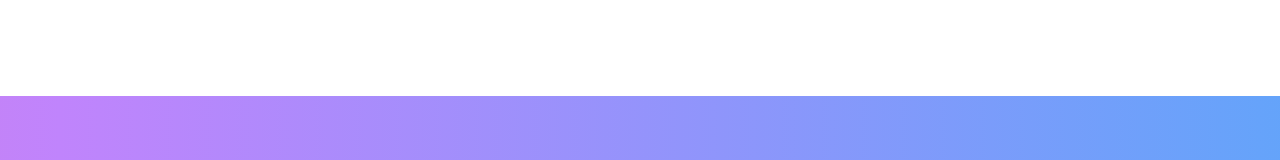
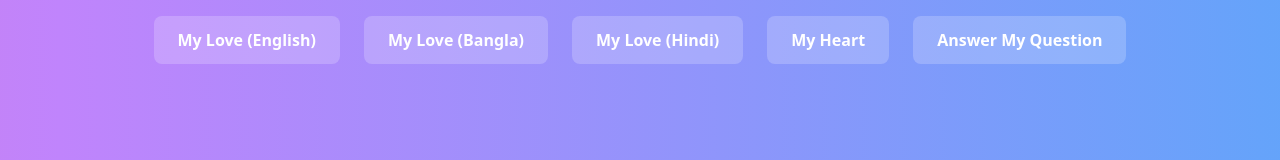
Before and after one commit to askmesupu/finalhope, a React (Create React App) app: page / in a window 1280 px wide. Shown: the top 160 px of the page. Built offline with nearby package versions, Linux system fonts and the light colour scheme.

Commit message:
Update Navbar.js

```diff
--- a/src/components/Navbar.js
+++ b/src/components/Navbar.js
@@ -3,7 +3,7 @@ import SubpageButton from "./SubpageButton";
 
 export default function Navbar() {
   return (
-    <nav className="w-full flex flex-col md:flex-row justify-center items-center gap-4 md:gap-6 p-4 md:p-6">
+    <nav className="absolute top-0 left-0 w-full flex flex-col md:flex-row justify-center items-center gap-3 md:gap-6 p-4 z-20">
       <SubpageButton to="/my-love-english" label="My Love (English)" />
       <SubpageButton to="/my-love-bangla" label="My Love (Bangla)" />
       <SubpageButton to="/my-love-hindi" label="My Love (Hindi)" />
@@ -11,4 +11,4 @@ export default function Navbar() {
       <SubpageButton to="/answer-my-question" label="Answer My Question" />
     </nav>
   );
-}
+    }
```
